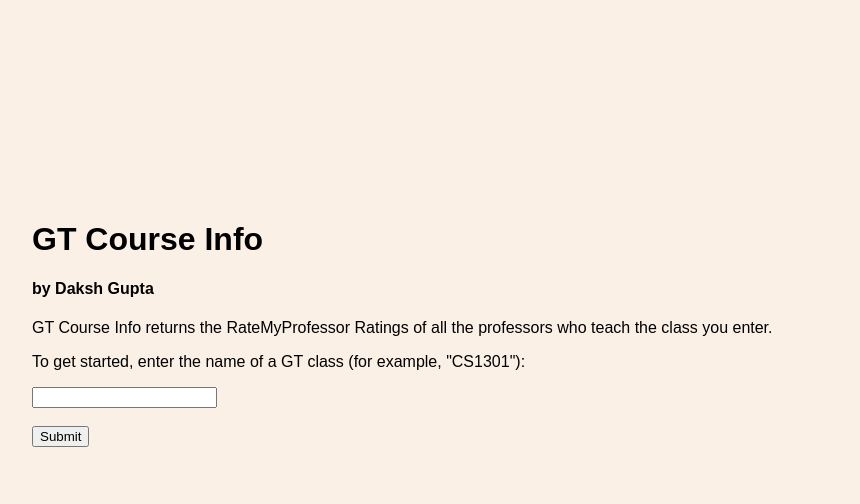
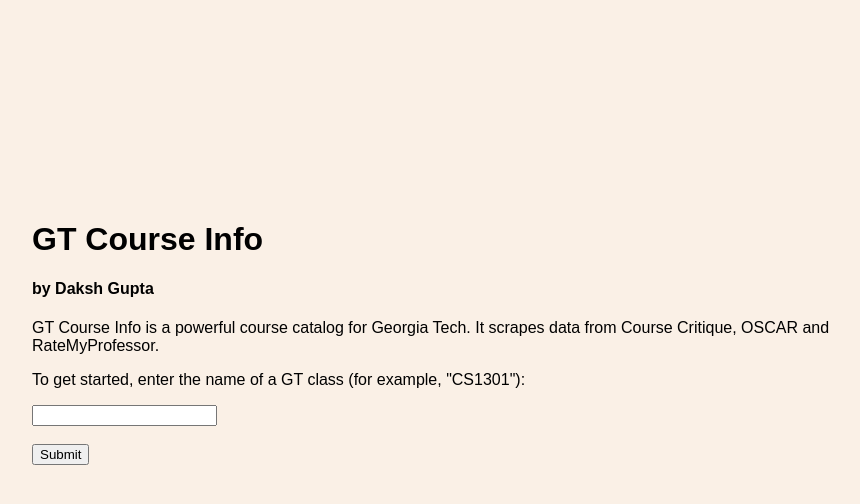
Before and after one commit to dakshgup/GT_Course_Info_WebApp, a Django app: page / in a window 1280 px wide. Shown: the top 504 px of the page, without its empty margins (168-1028 px from the left). Run offline with Django 3.2, Linux system fonts and the light colour scheme.

Commit message:
edited HTML

```diff
--- a/gtcourseinfo/templates/gtcourseinfo/form.html
+++ b/gtcourseinfo/templates/gtcourseinfo/form.html
@@ -25,8 +25,8 @@
 <body>
     <h1>GT Course Info</h1>
     <h4>by Daksh Gupta</h4>
-    <p>GT Course Info returns the RateMyProfessor Ratings of all the professors who teach the class you enter.</h3>
-    <p>To get started, enter the name of a GT class (for example, "CS1301"): </h3>
+    <p>GT Course Info is a powerful course catalog for Georgia Tech. It scrapes data from Course Critique, OSCAR and RateMyProfessor.</p>
+    <p>To get started, enter the name of a GT class (for example, "CS1301"): </p>
     <form action="result">
         <input type="text" name="coursename"><br><br>
         <input type="submit">
--- a/gtcourseinfo/templates/gtcourseinfo/result.html
+++ b/gtcourseinfo/templates/gtcourseinfo/result.html
@@ -49,7 +49,7 @@
 <body>
     <h1>GT Course Info</h1>
     <h4>by Daksh Gupta</h4>
-    <p>GT Course Info returns the RateMyProfessor Ratings of all the professors who teach the class you enter.</h3>
+    <p>GT Course Info is a powerful course catalog for Georgia Tech. It scrapes data from Course Critique, OSCAR and RateMyProfessor.</p>
     <p>Here is the info about <b><a href={{link}}> {{course}} </a></b>:</p>
     <h2>General Info</h2>
     <div class="info_section">
```
